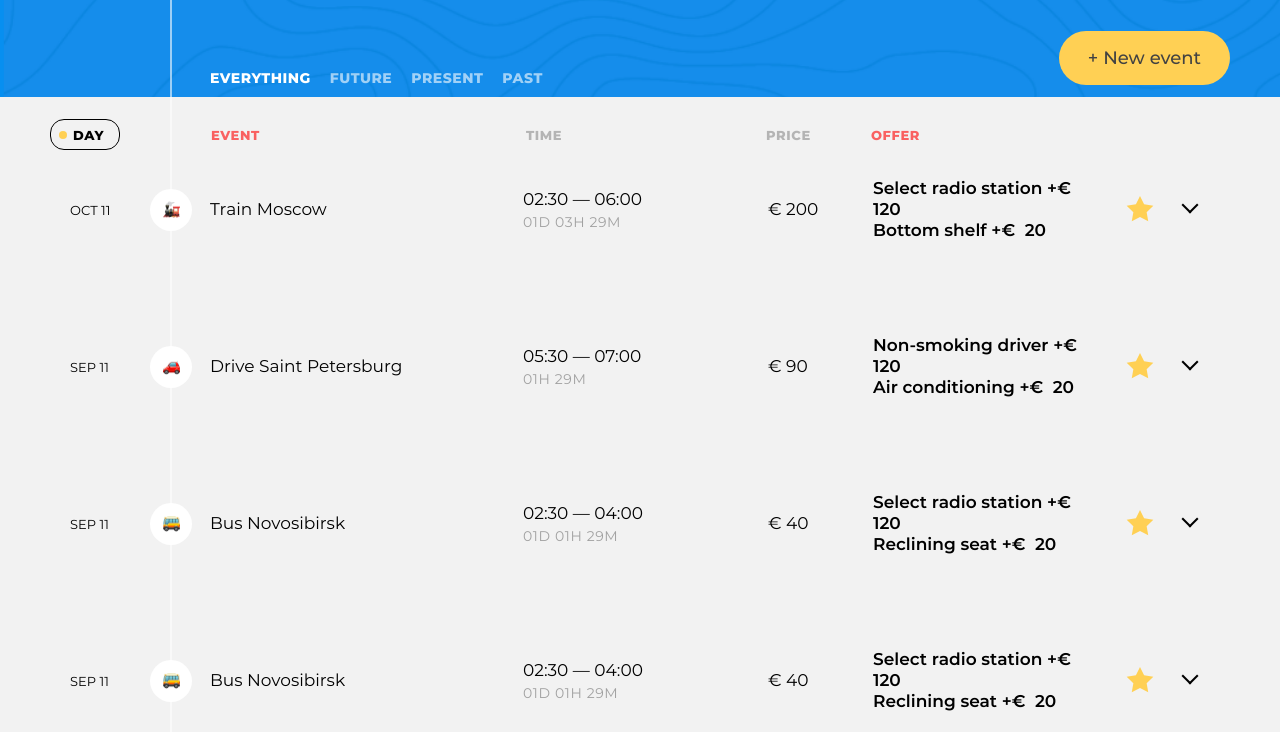
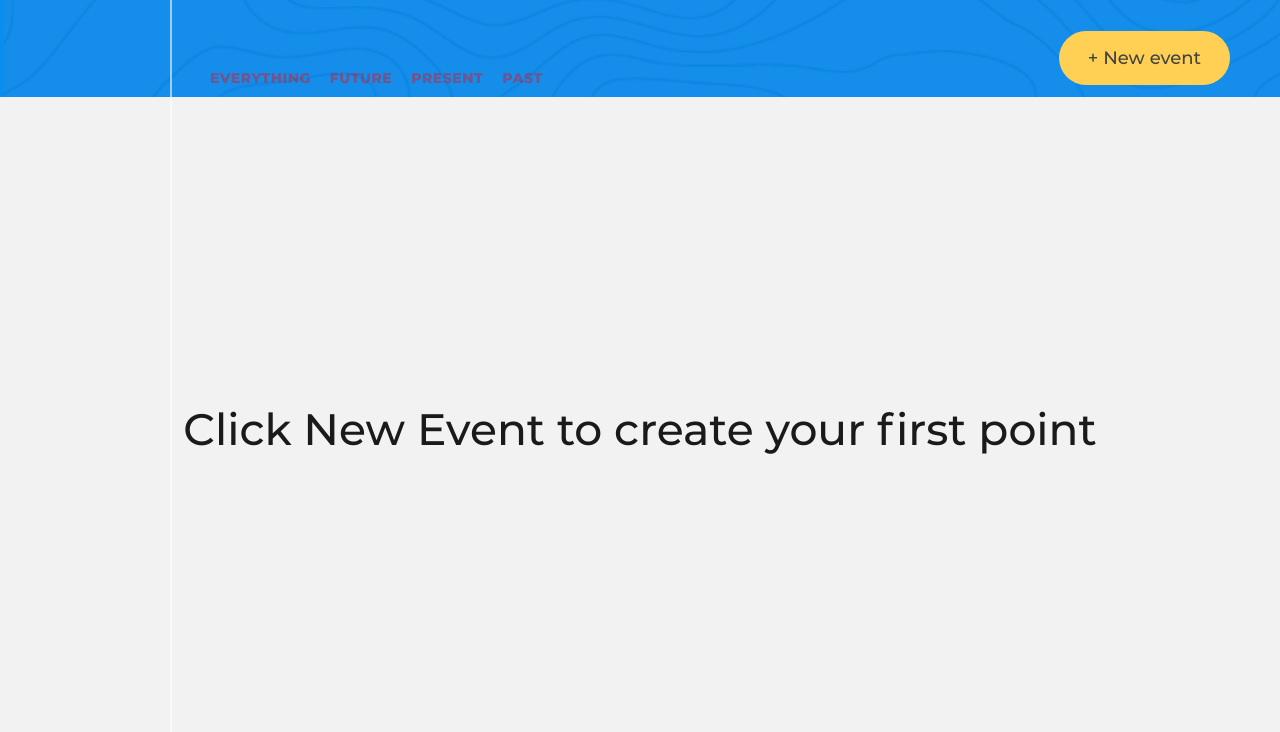
Before and after one commit to htmlacademy-ecmascript/181412-big-trip-21, a website built with webpack: page public/index.html in a window 1280 px wide. Shown: the part 68-800 px from the top of the page. Built offline with nearby package versions, Linux system fonts and the light colour scheme; no server answers.

Commit message:
Модель уведомляет о новых данных. Презентер слушает init

```diff
--- a/src/const.js
+++ b/src/const.js
@@ -29,6 +29,7 @@ const UpdateType = {
   PATCH: 'PATCH',
   MINOR: 'MINOR',
   MAJOR: 'MAJOR',
+  INIT: 'INIT',
 };
 
 export {DATE_FORMAT, TIME_FORMAT, FULL_DATE_FORMAT, FULL_DATE_EDIT_FORMAT, FILTER_DAY_FORMAT, FilterType, SortType, UserAction, UpdateType};
--- a/src/main.js
+++ b/src/main.js
@@ -6,9 +6,8 @@ import FilterPresenter from './presenter/filter-presenter.js';
 import PointsModel from './model/points-model.js';
 import FilterModel from './model/filter-model.js';
 import {render, RenderPosition} from './framework/render.js';
-import {getDestinations, getOffers} from './mock/points.js';
 import NewPointButtonView from './view/new-point-button-view.js';
-import PointsApiService from "./point-api-service";
+import PointsApiService from './point-api-service.js';
 
 const siteHeaderElement = document.querySelector('.page-header');
 const siteMainElement = document.querySelector('.page-main');
@@ -20,9 +19,7 @@ const AUTHORIZATION = 'Basic qwertyqwerty';
 const END_POINT = 'https://21.objects.pages.academy/big-trip';
 
 const pointsModel = new PointsModel({
-  pointsApiService: new PointsApiService(END_POINT, AUTHORIZATION),
-  destinations: getDestinations(),
-  offers: getOffers()
+  pointsApiService: new PointsApiService(END_POINT, AUTHORIZATION)
 });
 
 const filterModel = new FilterModel();
@@ -67,3 +64,4 @@ const filterPresenter = new FilterPresenter({
 
 filterPresenter.init();
 pointListPresenter.init();
+pointsModel.init();
--- a/src/model/points-model.js
+++ b/src/model/points-model.js
@@ -1,32 +1,34 @@
-import {getRandomPoint} from '../mock/points.js';
 import Observable from '../framework/observable.js';
-
-const POINT_COUNT = 9;
+import {UpdateType} from '../const.js';
 
 export default class PointsModel extends Observable {
-  // Сформируем массив указанной длины из случайных точек моков
-  #points = Array.from({length: POINT_COUNT}, getRandomPoint);
-  #destinations = null;
-  #offers = null;
+  #points = [];
+  #destinations = [];
+  #offers = [];
   #pointsApiService = null;
 
-  constructor({pointsApiService, destinations, offers}) {
+  constructor({pointsApiService}) {
     super();
     this.#pointsApiService = pointsApiService;
-    this.#destinations = destinations;
-    this.#offers = offers;
+  }
 
-    this.#pointsApiService.points.then((points) => {
-      console.log('Это points', points.map(this.#adaptToClient));
-    });
+  async init() {
+    try {
+      const points = await this.#pointsApiService.points;
+      this.#points = points.map(this.#adaptToClient); // Точки адаптируем, destinations и offers не надо
+      console.log('points', this.#points);
 
-    this.#pointsApiService.destinations.then((destinations) => {
-      console.log('Это destinations', destinations);
-    });
+      this.#destinations = await this.#pointsApiService.destinations;
+      console.log('destinations', this.#destinations);
+      this.#offers = await this.#pointsApiService.offers;
+      console.log('offers', this.#offers);
+    } catch (err) {
+      this.#points = [];
+      this.#destinations = [];
+      this.#offers = [];
+    }
 
-    this.#pointsApiService.offers.then((offers) => {
-      console.log('Это offers', offers);
-    });
+    this._notify(UpdateType.INIT);
   }
 
   // метод для преобразования формат данных сервера ----> в наш формат точек
@@ -46,15 +48,17 @@ export default class PointsModel extends Observable {
     return adaptedPoint;
   }
 
-  // метод для получения сформированного массива точек
+  // геттер для получения points
   get points() {
     return this.#points;
   }
 
+  // геттер для получения destinations
   get destinations() {
     return this.#destinations;
   }
 
+  // геттер для получения offers
   get offers() {
     return this.#offers;
   }
--- a/src/presenter/points-list-presenter.js
+++ b/src/presenter/points-list-presenter.js
@@ -1,5 +1,6 @@
 import PointListView from '../view/point-list-view.js'; // обертка ul
 import NoPointView from '../view/no-point-view.js';
+import LoadingView from '../view/loading-view.js';
 import SortView from '../view/sort-view.js';
 import PointPresenter from './point-presenter.js';
 import NewPointPresenter from './new-point-presenter.js';
@@ -8,13 +9,16 @@ import {UpdateType, SortType, UserAction, FilterType} from '../const.js';
 import {filter} from '../utils/filter.js';
 import {sortPointsByDuration, sortPointsByPrice, sortPointsByDate} from '../utils/point.js';
 
+
 export default class PointsListPresenter {
   #pointListComponent = new PointListView(); // обертка ul для point, это класс
   #sortComponent = null;
   #noPointComponent = null;
+  #loadingComponent = new LoadingView();
   #presenterContainerElement = null; // DOM-элемент, куда положим весь презентер
   #pointsModel = null;
   #filterModel = null;
+  #isLoading = true;
 
   #allPointPresenters = new Map();
   #newPointPresenter = null;
@@ -97,10 +101,20 @@ export default class PointsListPresenter {
       filterType: this.#filterType,
     });
     render(this.#noPointComponent, this.#presenterContainerElement);
+    remove(this.#loadingComponent);
+  }
+
+  #renderLoading() {
+    render(this.#loadingComponent, this.#presenterContainerElement);
   }
 
   #renderBoard() {
     const pointCount = this.points.length;
+
+    if (this.#isLoading) {
+      this.#renderLoading();
+      return;
+    }
 
     if(!pointCount) {
       this.#renderNoPoints();
@@ -160,6 +174,11 @@ export default class PointsListPresenter {
         this.#clearBoard({resetSortType: true}); // Очистили доску, сбросили сортировку
         this.#renderBoard();
         break;
+      case UpdateType.INIT:
+        this.#isLoading = false;
+        remove(this.#loadingComponent);
+        this.#renderBoard();
+        break;
     }
   };
 
--- a/src/utils/common.js
+++ /dev/null
@@ -1,11 +0,0 @@
-// Функция для получения случайного элемента массива, аргументом передаем массив
-function getRandomArrayElement(items) {
-  return items[Math.floor(Math.random() * items.length)];
-}
-
-// Функция для получения случайного числа из указанного диапазона
-function getRandomNumber(min, max) {
-  return Math.random() * (max - min) + min;
-}
-
-export {getRandomArrayElement, getRandomNumber};
--- /dev/null
+++ b/src/view/loading-view.js
@@ -0,0 +1,11 @@
+import AbstractView from '../framework/view/abstract-view.js';
+
+function createLoadingTemplate() {
+  return '<p class="trip-events__msg">Loading...</p>';
+}
+
+export default class LoadingView extends AbstractView {
+  get template() {
+    return createLoadingTemplate();
+  }
+}
--- a/src/view/new-point-button-view.js
+++ b/src/view/new-point-button-view.js
@@ -1,6 +1,6 @@
 import AbstractView from '../framework/view/abstract-view.js';
 
-function creatNewPointButtonTemplate() {
+function createNewPointButtonTemplate() {
   return '<button class="trip-main__event-add-btn  btn  btn--big  btn--yellow" type="button">New event</button>';
 }
 
@@ -14,7 +14,7 @@ export default class NewPointButtonView extends AbstractView {
   }
 
   get template() {
-    return creatNewPointButtonTemplate();
+    return createNewPointButtonTemplate();
   }
 
   #clickHandler = (evt) => {
```
Also changed, not shown: public/index.html (+0 -4 lines).
